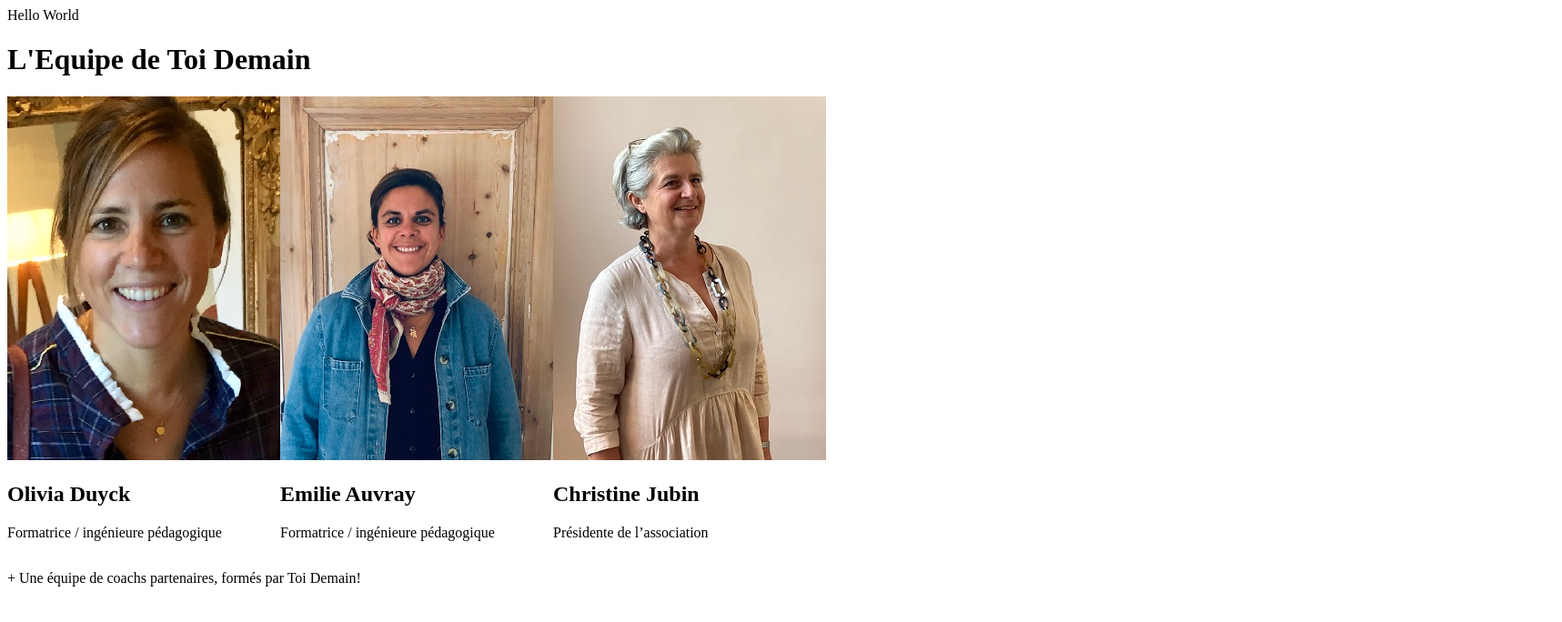
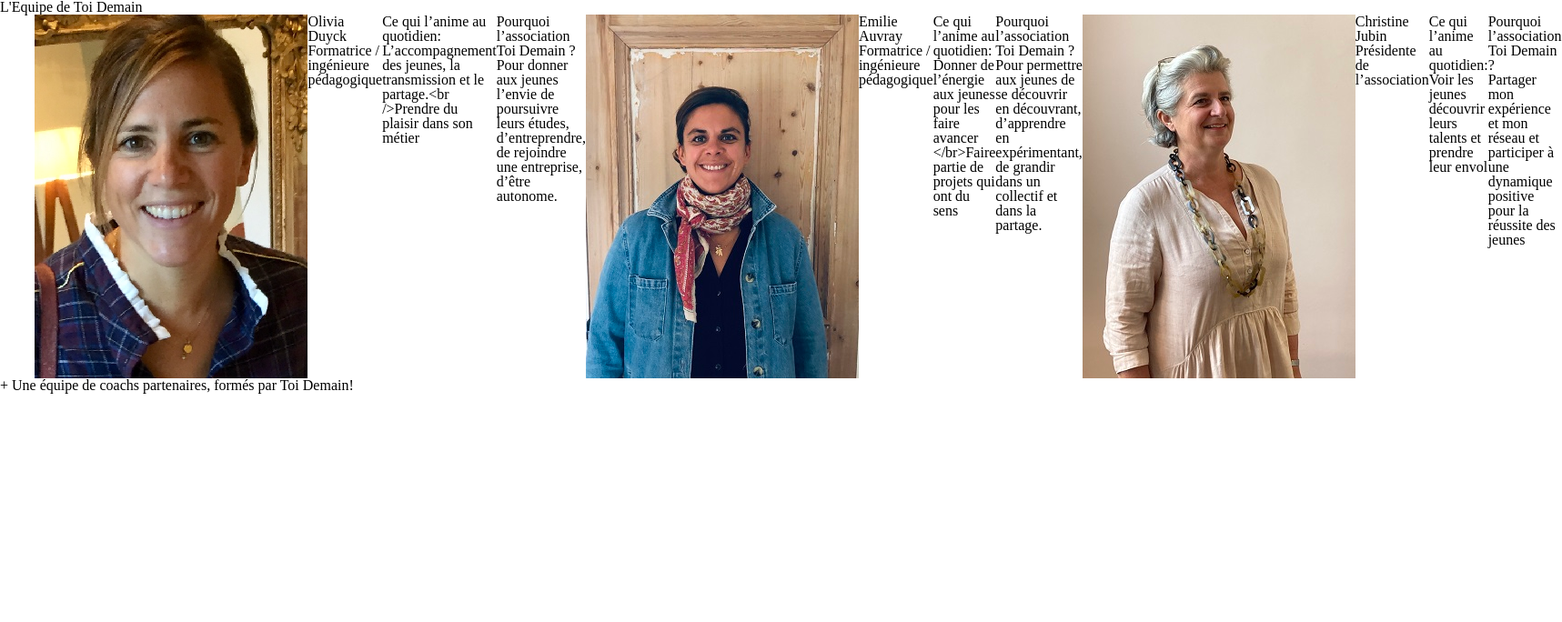
Before and after one commit to WildCodeSchool/lille-0920-js-p3-toidemain, a React (Create React App) app: page / in a window 1280 px wide. Shown: the top 684 px of the page at 91% size, 1717 px wide, since content can reach past the window. Built offline with nearby package versions, Linux system fonts and the light colour scheme.

Commit message:
data component and .map

```diff
--- a/package.json
+++ b/package.json
@@ -9,6 +9,7 @@
     "react": "^17.0.1",
     "react-dom": "^17.0.1",
     "react-scripts": "4.0.1",
+    "styled-reset": "^4.3.3",
     "web-vitals": "^0.2.4"
   },
   "scripts": {
--- a/src/App.js
+++ b/src/App.js
@@ -1,10 +1,11 @@
 import React from "react";
+import { Reset } from "styled-reset";
 import About from "./pages/about/About";
 
 export default function App() {
   return (
     <div>
-      Hello World
+      <Reset />
       <About />
     </div>
   );
--- a/src/pages/about/About.jsx
+++ b/src/pages/about/About.jsx
@@ -1,35 +1,19 @@
 import React from "react";
-import { Portraits, Member } from "./about.style";
+import Member from "./Member";
+import portraitItems from "./Data";
+import { AboutContainer, Portraits } from "./about.style";
 
 const About = () => {
   return (
-    <div>
+    <AboutContainer>
       <h1>L'Equipe de Toi Demain</h1>
       <Portraits>
-        <Member>
-          <img src="/images/olivia.png" alt="olivia" />
-          <div>
-            <h2>Olivia Duyck</h2>
-            <p>Formatrice / ingénieure pédagogique</p>
-          </div>
-        </Member>
-        <Member>
-          <img src="/images/emilie.png" alt="emilie" />
-          <div>
-            <h2>Emilie Auvray</h2>
-            <p>Formatrice / ingénieure pédagogique</p>
-          </div>
-        </Member>
-        <Member>
-          <img src="/images/christine.png" alt="christine" />
-          <div>
-            <h2>Christine Jubin</h2>
-            <p>Présidente de l’association</p>
-          </div>
-        </Member>
+        {portraitItems.map((item) => (
+          <Member item={item} key={item.name} />
+        ))}
       </Portraits>
       <p>+ Une équipe de coachs partenaires, formés par Toi Demain!</p>
-    </div>
+    </AboutContainer>
   );
 };
 
--- /dev/null
+++ b/src/pages/about/Data.jsx
@@ -0,0 +1,30 @@
+const portraitItems = [
+  {
+    name: "Olivia Duyck",
+    description: "Formatrice / ingénieure pédagogique",
+    image: "/images/olivia.png",
+    motivation:
+      "L’accompagnement des jeunes, la transmission et le partage.<br />Prendre du plaisir dans son métier",
+    why:
+      "Pour donner aux jeunes l’envie de poursuivre leurs études, d’entreprendre, de rejoindre une entreprise, d’être autonome.",
+  },
+  {
+    name: "Emilie Auvray",
+    description: "Formatrice / ingénieure pédagogique",
+    image: "/images/emilie.png",
+    motivation:
+      "Donner de l’énergie aux jeunes pour les faire avancer </br>Faire partie de projets qui ont du sens",
+    why:
+      "Pour permettre aux jeunes de se découvrir en découvrant, d’apprendre en expérimentant, de grandir dans un collectif et dans la partage.",
+  },
+  {
+    name: "Christine Jubin",
+    description: "Présidente de l’association",
+    image: "/images/christine.png",
+    motivation: "Voir les jeunes découvrir leurs talents et prendre leur envol",
+    why:
+      "Partager mon  expérience et mon réseau  et participer à une dynamique positive pour la réussite des jeunes",
+  },
+];
+
+export default portraitItems;
--- /dev/null
+++ b/src/pages/about/Member.jsx
@@ -0,0 +1,23 @@
+import React from "react";
+
+const Member = ({ item }) => {
+  return (
+    <>
+      <img src={item.image} alt={item.name} />
+      <div>
+        <h2>{item.name}</h2>
+        <p>{item.description}</p>
+      </div>
+      <div>
+        <h2>Ce qui l’anime au quotidien:</h2>
+        <p>{item.motivation}</p>
+      </div>
+      <div>
+        <h2>Pourquoi l’association Toi Demain ?</h2>
+        <p>{item.why}</p>
+      </div>
+    </>
+  );
+};
+
+export default Member;
--- a/src/pages/about/about.style.js
+++ b/src/pages/about/about.style.js
@@ -1,8 +1,28 @@
 import styled from "styled-components";
+
+export const AboutContainer = styled.div``;
 
 export const Portraits = styled.div`
   display: flex;
-  align-items: row;
+  justify-content: space-around;
+  margin: 0 3vw;
+  //flex-direction: row;
+  //flex-wrap: wrap;
+
+  @media screen and (max-width: 1024px) {
+    flex-direction: column;
+  }
 `;
 
-export const Member = styled.div``;
+export const Member = styled.div`
+  margin: 0 3vw;
+
+  img {
+    min-width: 10vw;
+    max-width: 40vw;
+
+    @media screen and (max-width: 1024px) {
+      width: 50vw;
+    }
+  }
+`;
```
Also changed, not shown: 2 other files (tests, documents, lock files or other folders).
